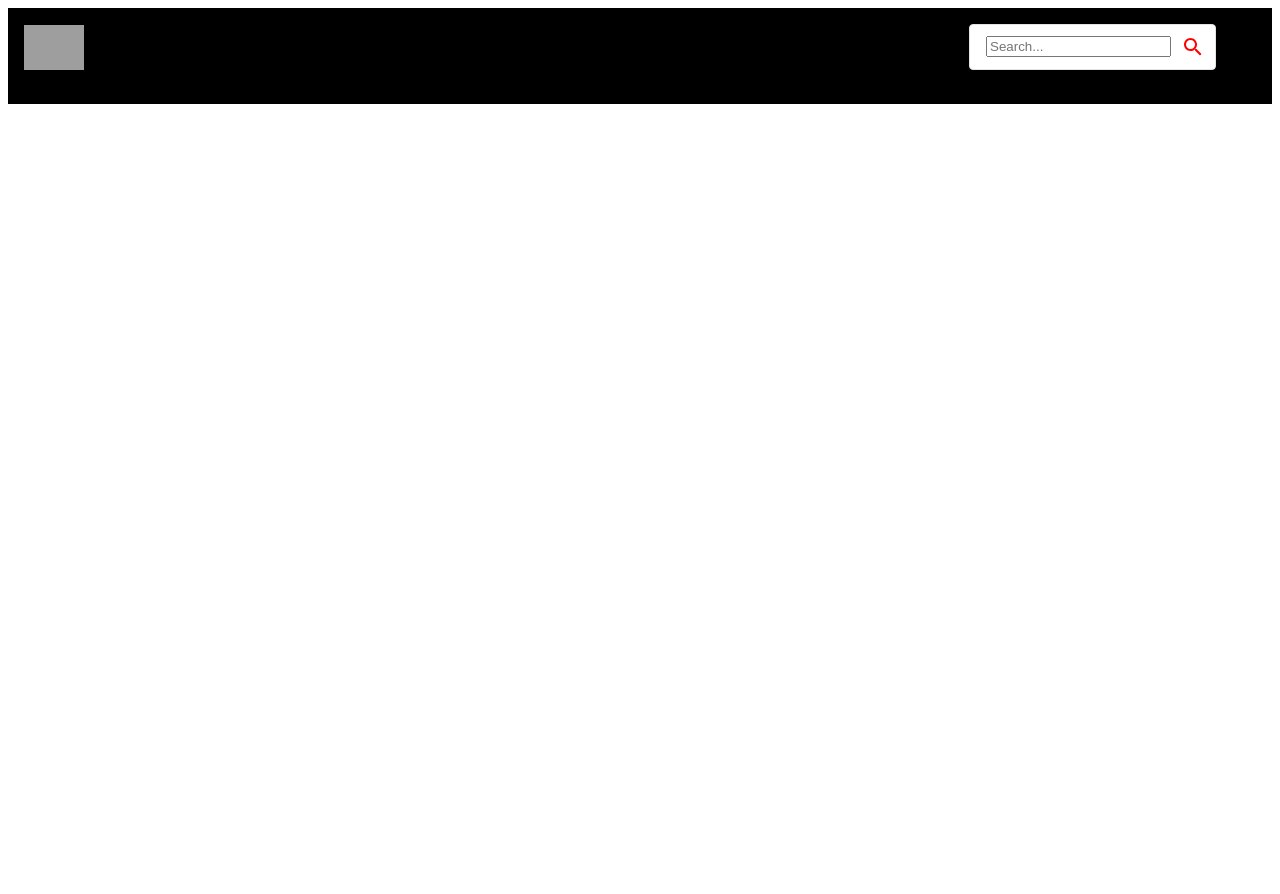
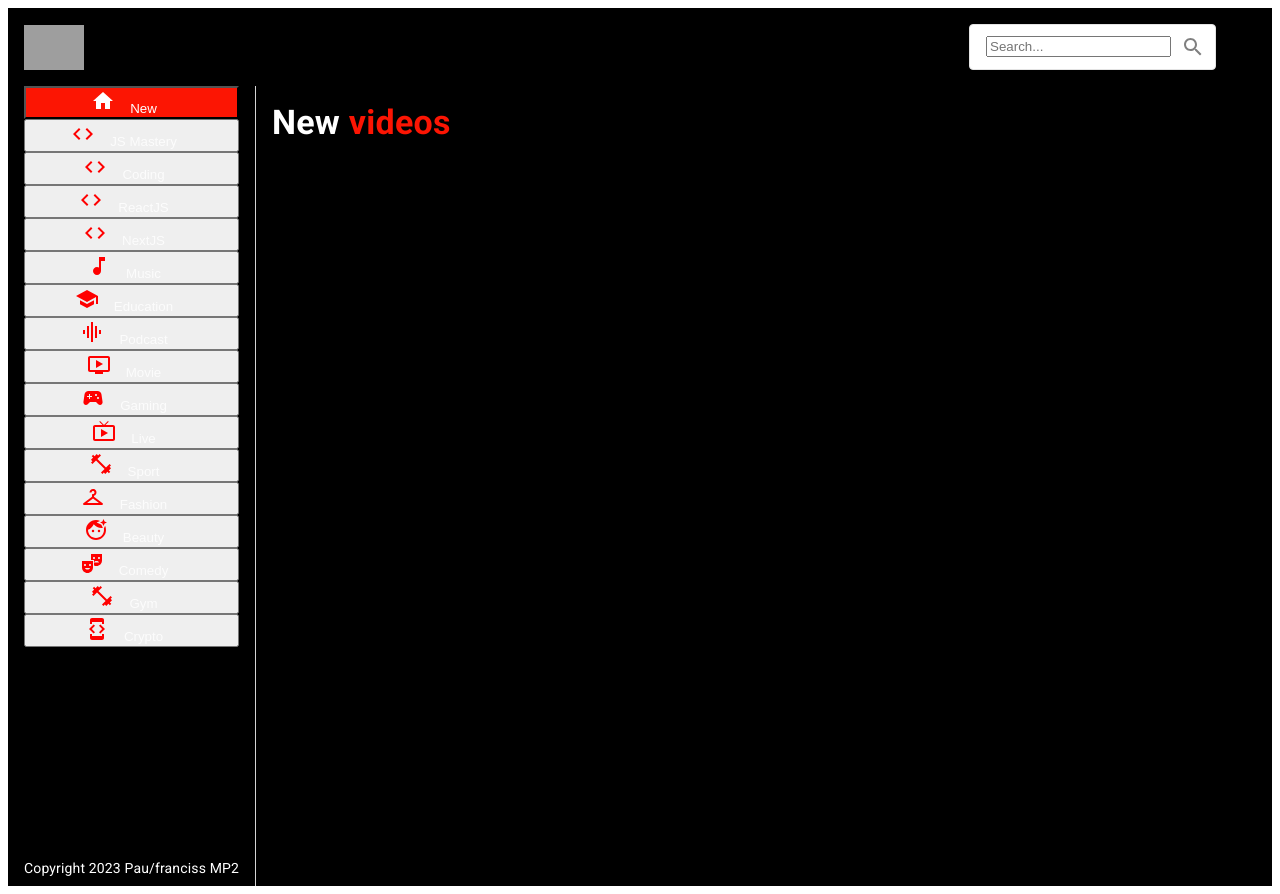
Before and after one commit to francis20038/Mini-Prog2, a React (Vite) app: page / in a window 1280 px wide. Before the commit the page ends 800 px from the top, so only its background shows below. Built offline with nearby package versions, Linux system fonts and the light colour scheme; grey boxes are pictures that could not be loaded.

Commit message:
updated feed searchbar, plus creation of sidebar

```diff
--- a/components/Feed.jsx
+++ b/components/Feed.jsx
@@ -1,8 +1,30 @@
-import React from 'react'
+import { useState, useEffect } from 'react'
+import { Box, Stack, Typography } from '@mui/material'
+import { Height } from '@mui/icons-material'
+import Sidebar from './Sidebar'
+import Videos from './Videos'
+
 
 function Feed() {
   return (
-    <div>Feed</div>
+    <Stack sx={{ flexDirection: { sx: 'column', md: 'row'} }}>
+      <Box sx={{ height: { sx: 'auto', md: '100vh'}, borderRight: '1px solid #d3d3d3', px: { sx: 0, md: 2} }}>
+
+        <Sidebar />
+
+        <Typography className='copyright' variant='body2' sx={{ mt: 1.5, color: '#fff' }}>
+          Copyright 2023 Pau/franciss MP2
+        </Typography>
+      </Box>
+
+      <Box p={2} sx={{ overflowY: 'auto', height: '90vh', flex: 2 }}>
+        <Typography variant='h4' fontWeight='bold' mb={2} sx={{ color: 'white' }}>
+          New <span style={{ color: '#FC1503' }}>videos</span>
+        </Typography>
+
+        <Videos videos={[]} />
+      </Box>
+    </Stack>
   )
 }
 
--- a/components/SearchBar.jsx
+++ b/components/SearchBar.jsx
@@ -2,12 +2,11 @@
 import { useNavigate } from "react-router-dom";
 import { Paper, IconButton} from '@mui/material';
 import { Search } from '@mui/icons-material';
-import { red } from "@mui/material/colors";
 
 
 function SearchBar() {
   return (
-    <Paper component="form"
+    <Paper component = "form"
     onSubmit={() => {}}
     sx={{
       borderRaduis: 20, border: '1px solid #e3e3e3', pl: 2, mr: { sm: 5 }, boxShadow: 'none'
@@ -16,7 +15,7 @@
       placeholder="Search..."
       value=""
       onChange={() => {}}/>
-      <IconButton type="submit" sx={{ p: '10px', color: 'red'}}>
+      <IconButton type="submit" sx={{ p: '10px', color: '#808080'}}>
         <Search />
       </IconButton>
     </Paper>
--- /dev/null
+++ b/components/Sidebar.jsx
@@ -0,0 +1,28 @@
+import React from "react"
+import { Stack } from '@mui/material'
+import { categories } from './utils/constant'
+
+const selectedCategory = 'New';
+
+function Sidebar() {
+  return (
+    <Stack direction="row"
+    sx={{ overflowY: "auto", height: { sx: 'auto', md: '95%' },
+    flexDirection: { md: 'column' } }}>
+
+        {categories.map((category) => (
+            <button
+            className="category-btn"
+            style={{ background: category.name === selectedCategory && '#FC1503', color: 'white' }}
+            key={category.name}>
+
+                <span style={{ color: category.name === selectedCategory ? 'white' : 'red', marginRight: '15px'}}>{category.icon}</span>
+                <span style={{ opacity: category.name === selectedCategory ? '1' : '0.8', marginRight: '15px'}}>{category.name}</span>
+
+            </button>
+        ))}
+    </Stack>
+  )
+}
+
+export default Sidebar
--- /dev/null
+++ b/components/Videos.jsx
@@ -0,0 +1,9 @@
+import React from 'react'
+
+function Videos() {
+  return (
+    <div>Videos</div>
+  )
+}
+
+export default Videos
```
